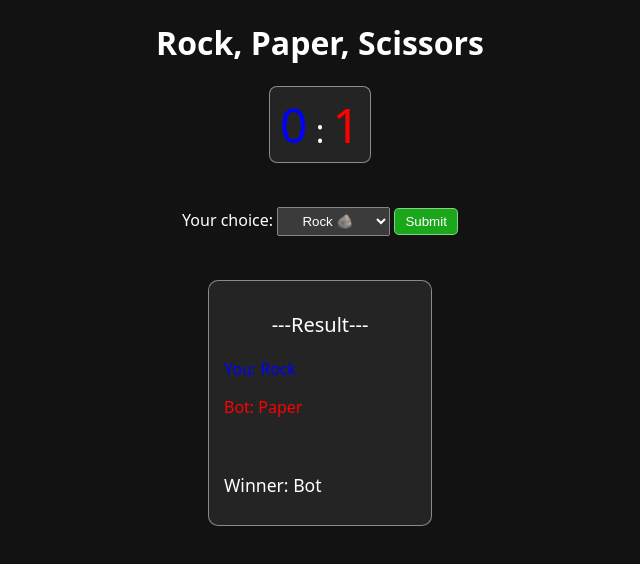
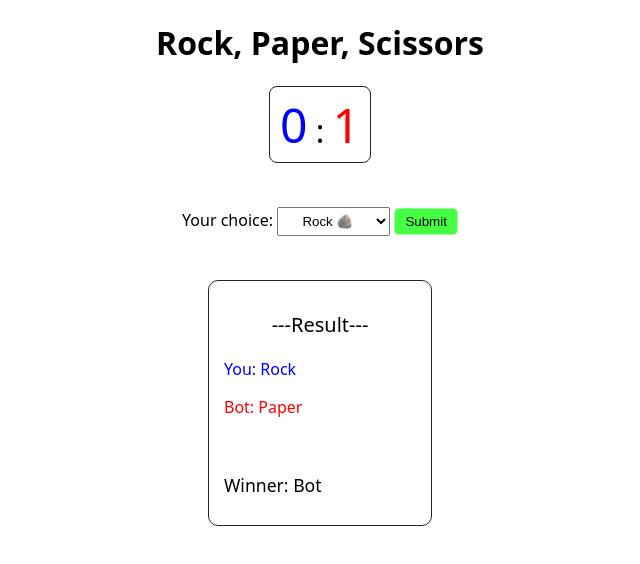
Before and after one commit to copcilufaranume/rockPaperScissors, a plain HTML site: page index.html in a window 1280 px wide. Both pictures are taken after a click on the button "Submit". Shown: the whole page, without its empty margins (320-960 px from the left). Drawn offline with Linux system fonts and the light colour scheme.

Commit message:
Update style.css
Made a version of light mode for those who prefer that.

```diff
--- a/style.css
+++ b/style.css
@@ -4,6 +4,7 @@ body {
     margin: 0;
 }
 
+@media (prefers-color-scheme: dark) {
     :root {
         color-scheme: dark;
     }
@@ -11,10 +12,6 @@ body {
     *::selection {
         background-color: #ffffff;
         color: #000000;
-}
-
-h1 {
-    text-align: center;
     }
 
     #score {
@@ -26,21 +23,6 @@ h1 {
         padding: 5px 10px;
         margin-inline: auto;
         font-size: 2em;
-}
-
-#playerScore {
-    font-size: 1.5em;
-    color: #0000ff;
-}
-
-#botScore {
-    font-size: 1.5em;
-    color: #ff0000;
-}
-
-#decision {
-    width: max-content;
-    margin-inline: auto;
     }
 
     button {
@@ -62,12 +44,6 @@ button:active {
         border-color: #ffffffdd;
     }
 
-#youOption {
-    padding: 5px 10px;
-    text-align: center;
-    transition: 0.3s;
-}
-
     #container {
         display: none;
         background-color: #242424;
@@ -76,6 +52,84 @@ button:active {
         border-radius: 10px;
         margin-inline: auto;
         width: 15%;
+        transition: 0.3s;
+    }
+}
+
+@media (prefers-color-scheme: light) {
+    :root {
+        color-scheme: light;
+    }
+
+    *::selection {
+        background-color: #000000;
+        color: #ffffff;
+    }
+
+    #score {
+        display: block;
+        background-color: #ffffff77;
+        border: 1px solid #242424;
+        border-radius: 8px;
+        width: max-content;
+        padding: 5px 10px;
+        margin-inline: auto;
+        font-size: 2em;
+    }
+
+    button {
+        background-color: #44ff44;
+        padding: 5px 10px;
+        border: 1px solid #ffffff77;
+        border-radius: 5px;
+        transition: 0.3s;
+    }
+
+    button:hover {
+        background-color: #36ea36;
+        border-color: #ffffff99;
+        cursor: pointer;
+    }
+
+    button:active {
+        background-color: #27f427;
+        border-color: #ffffffdd;
+    }
+
+    #container {
+        display: none;
+        background-color: #ffffff77;
+        padding: 10px 15px;
+        border: 1px solid #242424;
+        border-radius: 10px;
+        margin-inline: auto;
+        width: 15%;
+        transition: 0.3s;
+    }
+}
+
+h1 {
+    text-align: center;
+}
+
+#playerScore {
+    font-size: 1.5em;
+    color: #0000ff;
+}
+
+#botScore {
+    font-size: 1.5em;
+    color: #ff0000;
+}
+
+#decision {
+    width: max-content;
+    margin-inline: auto;
+}
+
+#youOption {
+    padding: 5px 10px;
+    text-align: center;
     transition: 0.3s;
 }
 
```
Lines whose indentation alone changed are shown as unchanged.
